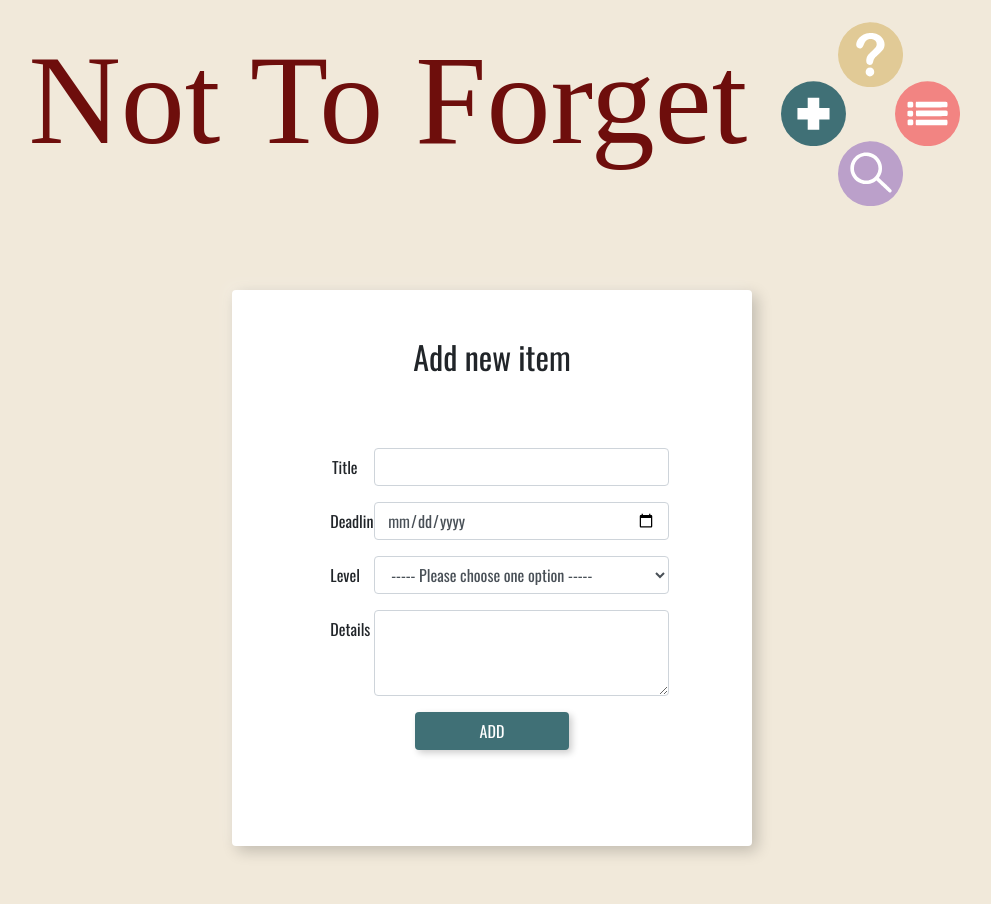
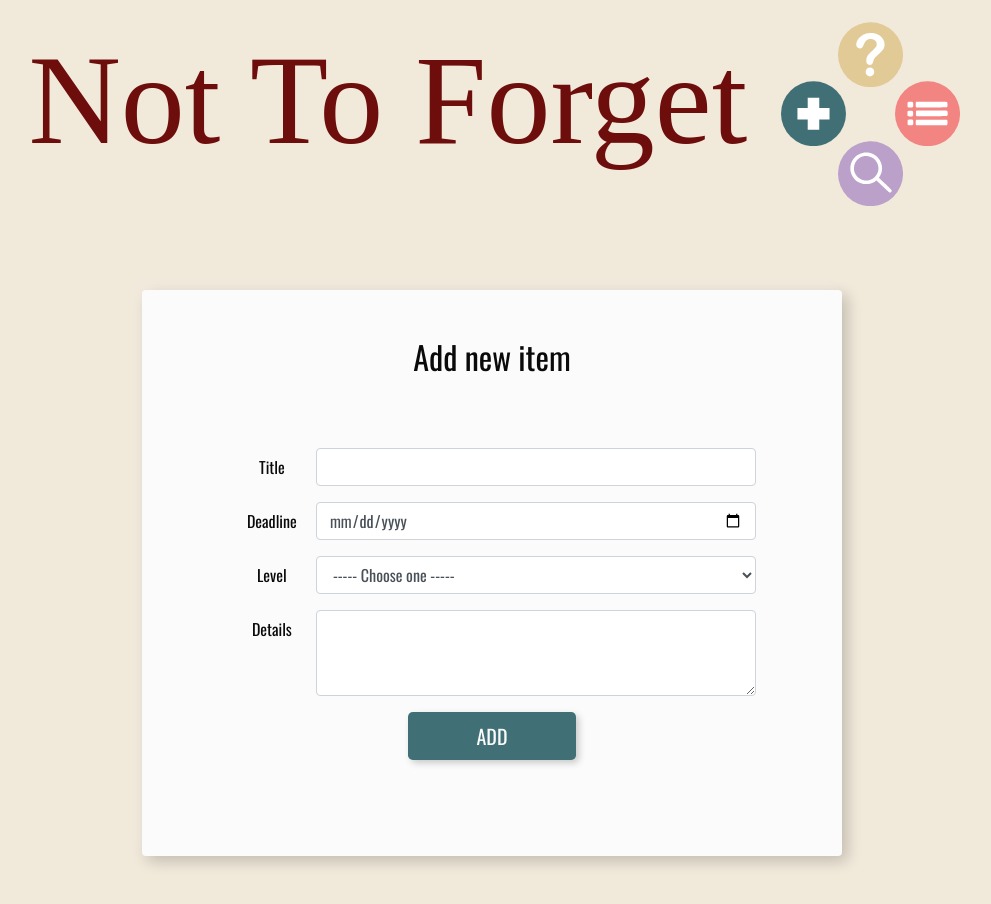
Before and after one commit to Alice-Rez/Not-to-forget, a React (Create React App) app: page /add in a window 1280 px wide. Shown: the top 904 px of the page, without its empty margins (148-1139 px from the left). Built offline with nearby package versions, Linux system fonts and the light colour scheme; a web font is replaced by a local one.

Commit message:
added another variables, styled section without bt

```diff
--- a/src/components/AddToDo.jsx
+++ b/src/components/AddToDo.jsx
@@ -17,12 +17,12 @@ export default class AddToDo extends Component {
 
   render() {
     return (
-      <section className=" rounded container my-5 text-center bg-white py-5 col-xl-5">
+      <section>
         <h2 className="pb-3">Add new item</h2>
         <form
           style={this.props.myStyle}
           action=""
-          className="text-center  py-5 d-flex flex-column align-items-center col-sm-12 mx-auto"
+          className="text-center py-5 d-flex flex-column align-items-center col-sm-12 mx-auto"
         >
           <div className="form-group col-sm-10 row">
             <label htmlFor="title" className="col-sm-2 col-form-label ">
@@ -58,7 +58,7 @@ export default class AddToDo extends Component {
               className="form-control col-sm-10"
               onChange={this.getValue}
             >
-              <option value="">----- Please choose one option -----</option>
+              <option value="">----- Choose one -----</option>
               <option value="1">Yesterday was late!</option>
               <option value="2">It is time to look at it</option>
               <option value="3">
@@ -81,7 +81,7 @@ export default class AddToDo extends Component {
           </div>
           <button
             type="submit"
-            className="btn btn-add col-sm-4"
+            className="btn btn-add btn-lg col-sm-3"
             onClick={(e) => {
               e.preventDefault();
               this.props.addTask(this.state.task);
--- a/src/components/App.jsx
+++ b/src/components/App.jsx
@@ -39,7 +39,6 @@ export default class App extends Component {
   render() {
     return (
       <Router>
-        <div className="wrapper">
         <Header />
         <main className="p-3">
           <Switch>
@@ -61,7 +60,6 @@ export default class App extends Component {
             </Route>
           </Switch>
         </main>
-        </div>
       </Router>
     );
   }
--- a/src/components/Search.jsx
+++ b/src/components/Search.jsx
@@ -6,9 +6,9 @@ export default function Search(props) {
   const [visible, setVisible] = useState(true);
 
   return (
-    <section className="search-section rounded container my-5 text-center bg-white py-5 col-xl-5 d-flex flex-column align-items-center justify-content-center">
+    <section className="d-flex flex-column align-items-center justify-content-center">
       <h2 className="pb-3">Search items</h2>
-      <form className="form-inline ">
+      <form className="form-inline">
         <div className="form-group mx-sm-3 mb-2 input-wrapper">
           <input
             type="text"
@@ -39,18 +39,6 @@ export default function Search(props) {
         <button type="submit" class="btn btn-search mb-2 btn-lg">
           Search
         </button>
-        {/* <ul class="search-list list-group">
-          {props.tasks.map((item, index) =>
-            item.title.startsWith(input) && input && visible ? (
-              <SearchItem
-                title={item.title}
-                setInput={setInput}
-                setVisible={setVisible}
-                key={index + 1}
-              />
-            ) : null
-          )}
-        </ul> */}
       </form>
     </section>
   );
--- a/src/index.css
+++ b/src/index.css
@@ -3,9 +3,10 @@
 :root {
   /* COLORS */
 
+  --white: #fbfbfb;
+  --black: #0a0a0a;
   --background: #f1e9da;
   --header: #6e0e0c;
-  --btn-text: white;
   --add: #407076;
   --add-lighter: #4e888f;
   --list: #f28482;
@@ -28,18 +29,23 @@ body {
   -webkit-font-smoothing: antialiased;
   -moz-osx-font-smoothing: grayscale;
   font-family: "Oswald", sans-serif;
+  color: var(--black);
   background-color: var(--background);
+  /* min-height: 100vh;
+  display: grid;
+  align-items: center; */
 }
 
-/* .wrapper {
-  min-height: 100vh;
-  display: grid;
-  place-items: center;
-} */
-
-.bg-white {
+section {
+  width: 90%;
+  max-width: 700px;
+  margin: 3em auto;
+  padding: 3em 0;
+  border-radius: 0.25rem;
+  background-color: var(--white);
   box-shadow: 5px 5px 15px var(--shadow-dark),
     -5px -5px 15px var(--shadow-light);
+  text-align: center;
 }
 
 .btn {
--- a/src/styles/AddToDo.css
+++ b/src/styles/AddToDo.css
@@ -1,4 +1,4 @@
 .btn-add {
   background-color: var(--add);
-  color: var(--btn-text);
+  color: var(--white);
 }
--- a/src/styles/Search.css
+++ b/src/styles/Search.css
@@ -1,6 +1,6 @@
 .btn-search {
   background-color: var(--search);
-  color: var(--btn-text);
+  color: var(--white);
 }
 
 .input-wrapper {
```
Also changed, not shown: src/components/Item.jsx (added). Lines whose indentation alone changed are shown as unchanged.
